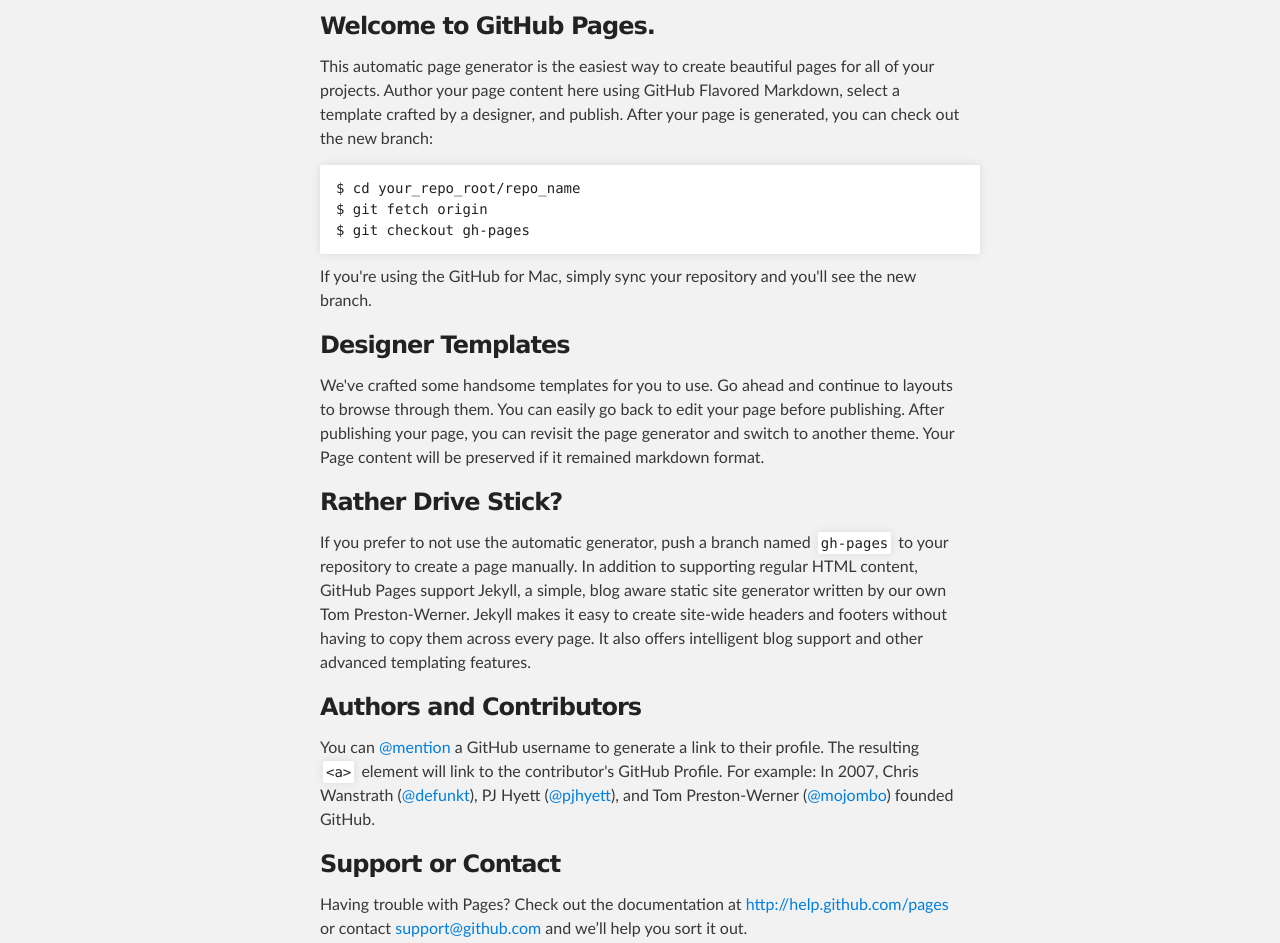
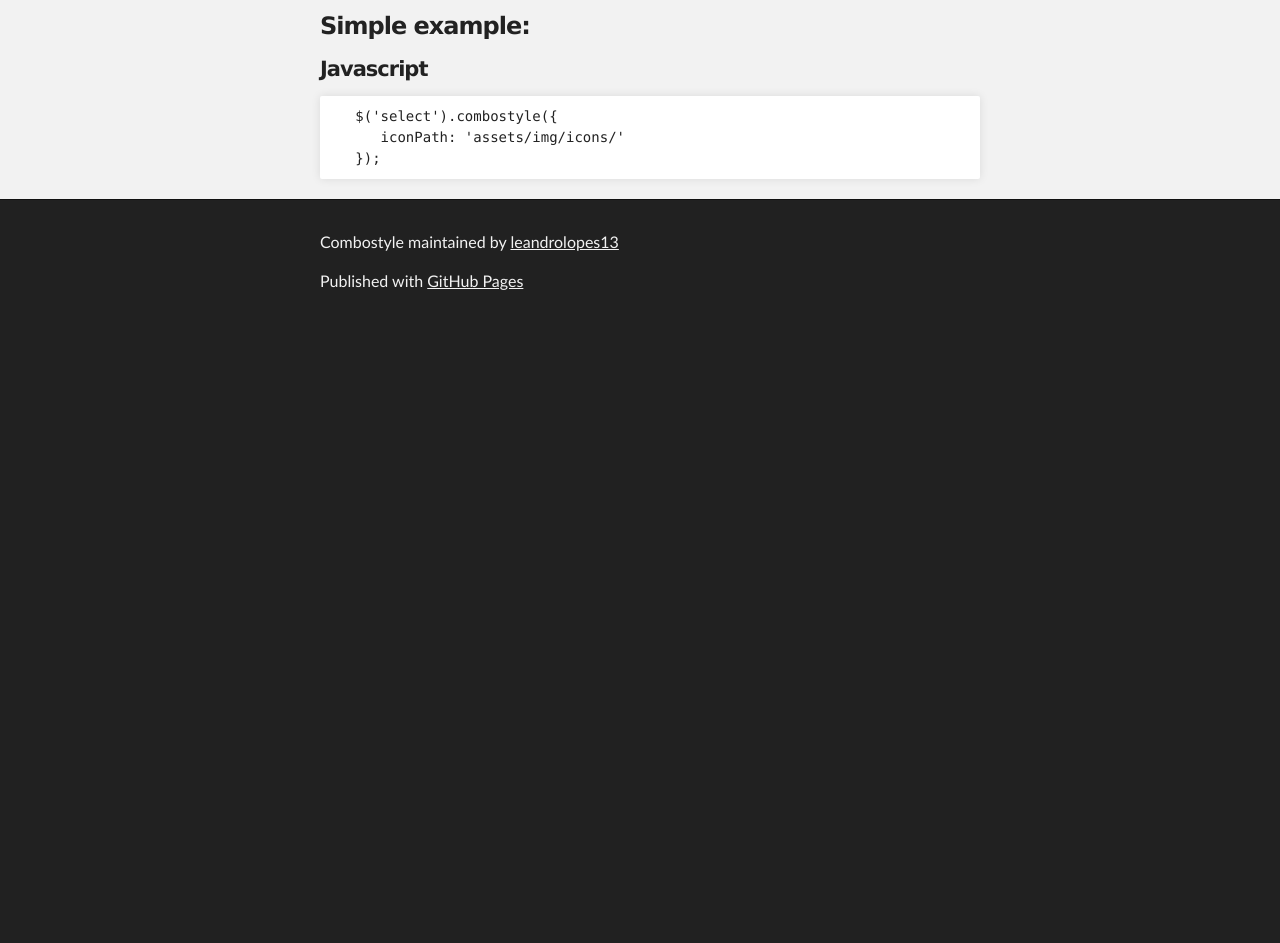
Before and after one commit to leandrolopes13/combostyle, a plain HTML site: page index.html in a window 1280 px wide. Shown: the part 252-1195 px from the top of the page. After the commit the page ends 800 px from the top, so only its background shows below. Drawn offline with Linux system fonts and the light colour scheme.

```diff
--- a/index.html
+++ b/index.html
@@ -32,36 +32,16 @@
     <div id="main_content_wrap" class="outer">
       <section id="main_content" class="inner">
         <h3>
-<a name="welcome-to-github-pages" class="anchor" href="#welcome-to-github-pages"><span class="octicon octicon-link"></span></a>Welcome to GitHub Pages.</h3>
+<a name="simple-example" class="anchor" href="#simple-example"><span class="octicon octicon-link"></span></a>Simple example:</h3>
 
-<p>This automatic page generator is the easiest way to create beautiful pages for all of your projects. Author your page content here using GitHub Flavored Markdown, select a template crafted by a designer, and publish. After your page is generated, you can check out the new branch:</p>
+<h4>
+<a name="javascript" class="anchor" href="#javascript"><span class="octicon octicon-link"></span></a>Javascript</h4>
 
-<pre><code>$ cd your_repo_root/repo_name
-$ git fetch origin
-$ git checkout gh-pages
-</code></pre>
-
-<p>If you're using the GitHub for Mac, simply sync your repository and you'll see the new branch.</p>
-
-<h3>
-<a name="designer-templates" class="anchor" href="#designer-templates"><span class="octicon octicon-link"></span></a>Designer Templates</h3>
-
-<p>We've crafted some handsome templates for you to use. Go ahead and continue to layouts to browse through them. You can easily go back to edit your page before publishing. After publishing your page, you can revisit the page generator and switch to another theme. Your Page content will be preserved if it remained markdown format.</p>
-
-<h3>
-<a name="rather-drive-stick" class="anchor" href="#rather-drive-stick"><span class="octicon octicon-link"></span></a>Rather Drive Stick?</h3>
-
-<p>If you prefer to not use the automatic generator, push a branch named <code>gh-pages</code> to your repository to create a page manually. In addition to supporting regular HTML content, GitHub Pages support Jekyll, a simple, blog aware static site generator written by our own Tom Preston-Werner. Jekyll makes it easy to create site-wide headers and footers without having to copy them across every page. It also offers intelligent blog support and other advanced templating features.</p>
-
-<h3>
-<a name="authors-and-contributors" class="anchor" href="#authors-and-contributors"><span class="octicon octicon-link"></span></a>Authors and Contributors</h3>
-
-<p>You can <a href="https://github.com/blog/821" class="user-mention">@mention</a> a GitHub username to generate a link to their profile. The resulting <code>&lt;a&gt;</code> element will link to the contributor's GitHub Profile. For example: In 2007, Chris Wanstrath (<a href="https://github.com/defunkt" class="user-mention">@defunkt</a>), PJ Hyett (<a href="https://github.com/pjhyett" class="user-mention">@pjhyett</a>), and Tom Preston-Werner (<a href="https://github.com/mojombo" class="user-mention">@mojombo</a>) founded GitHub.</p>
-
-<h3>
-<a name="support-or-contact" class="anchor" href="#support-or-contact"><span class="octicon octicon-link"></span></a>Support or Contact</h3>
-
-<p>Having trouble with Pages? Check out the documentation at <a href="http://help.github.com/pages">http://help.github.com/pages</a> or contact <a href="mailto:support@github.com">support@github.com</a> and we’ll help you sort it out.</p>
+<pre>
+   $('select').combostyle({
+      iconPath: 'assets/img/icons/'
+   });
+</pre>
       </section>
     </div>
 
@@ -73,6 +53,16 @@ $ git checkout gh-pages
       </footer>
     </div>
 
+              <script type="text/javascript">
+            var gaJsHost = (("https:" == document.location.protocol) ? "https://ssl." : "http://www.");
+            document.write(unescape("%3Cscript src='" + gaJsHost + "google-analytics.com/ga.js' type='text/javascript'%3E%3C/script%3E"));
+          </script>
+          <script type="text/javascript">
+            try {
+              var pageTracker = _gat._getTracker("UA-47212411-5");
+            pageTracker._trackPageview();
+            } catch(err) {}
+          </script>
 
 
   </body>
```
Also changed, not shown: params.json (+1 -1 lines).
